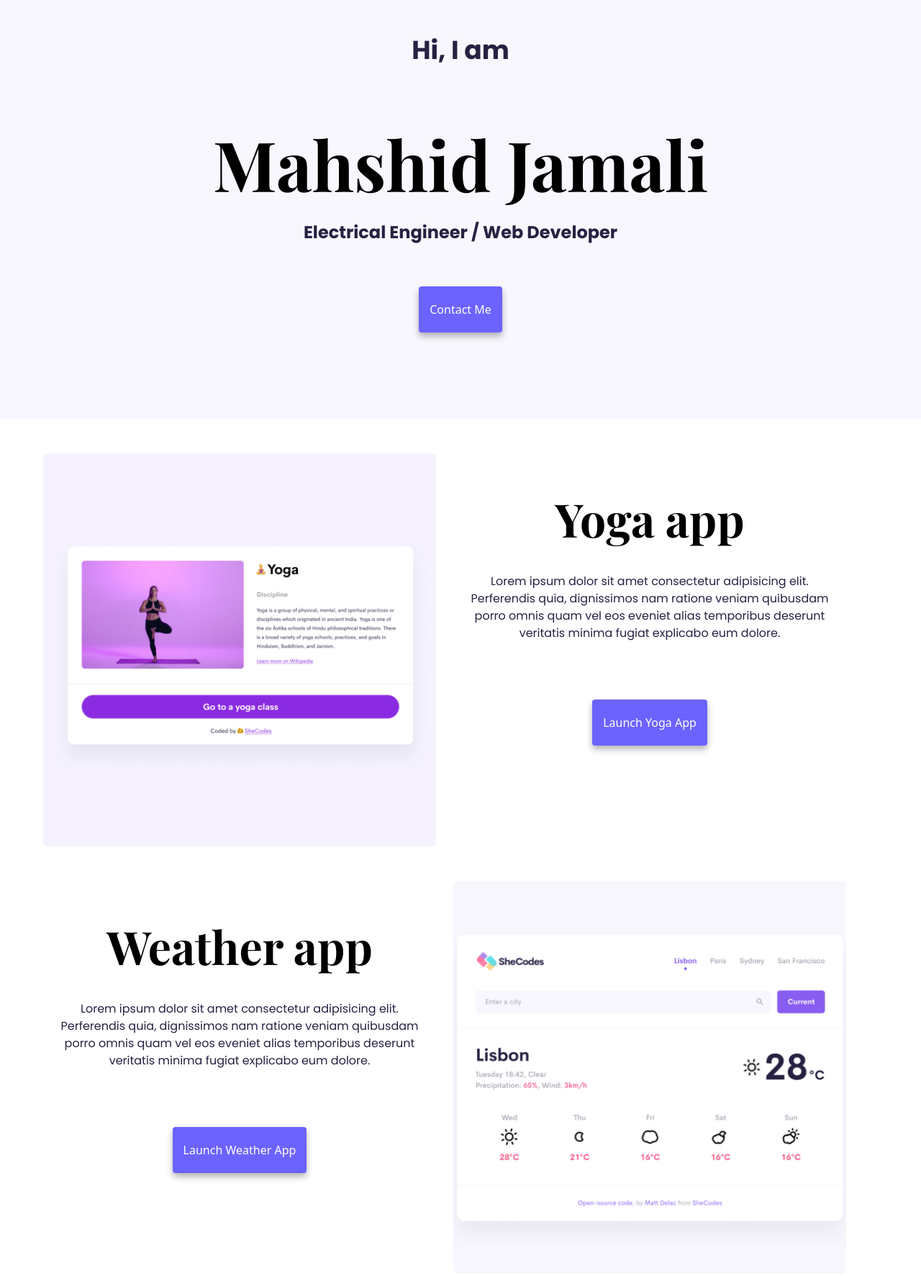
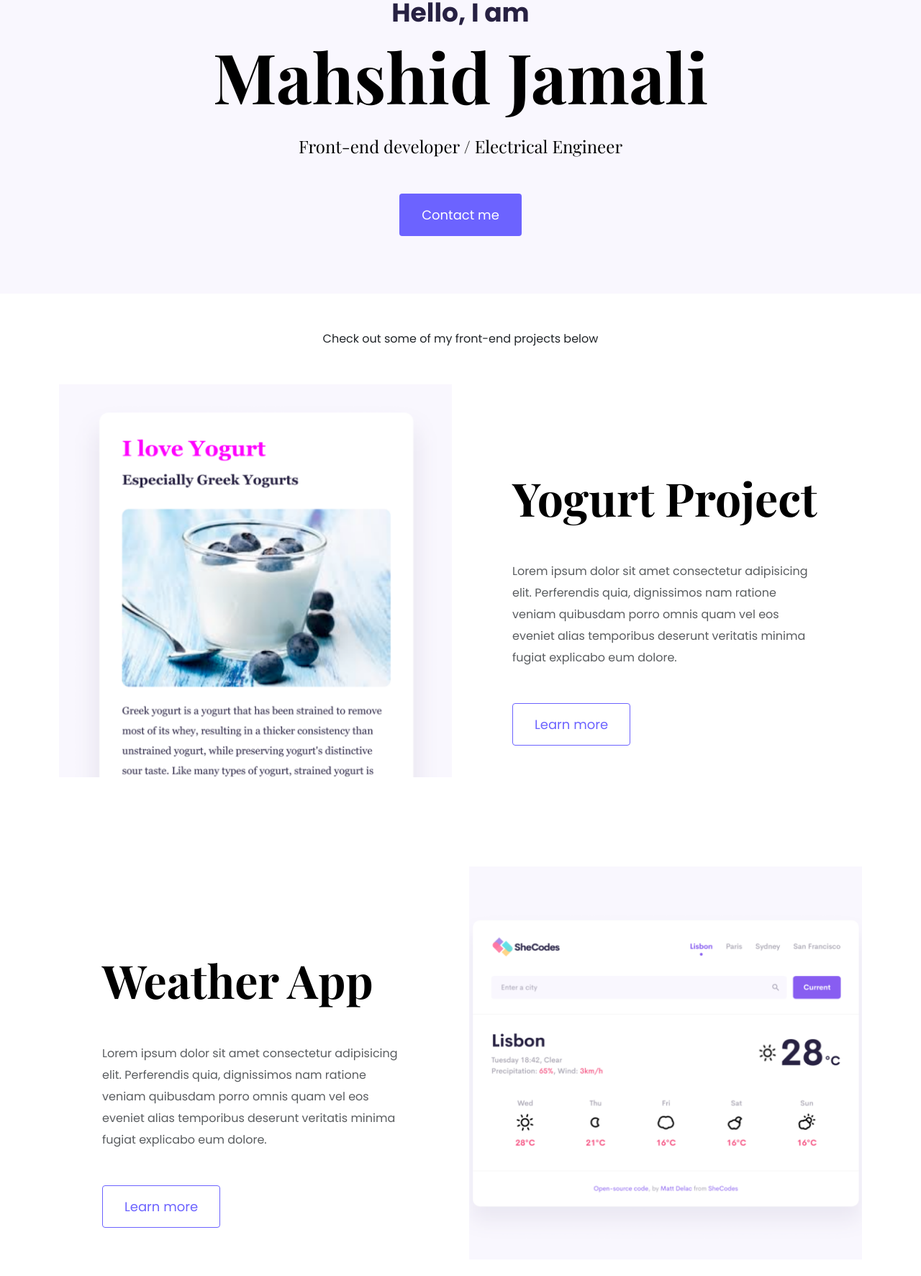
Before and after one commit to mahshid9574/My-CV, a plain HTML site: page index.html in a window 1280 px wide. Shown: the part 77-1850 px from the top of the page at 72% size. Drawn offline with nearby package versions, Linux system fonts and the light colour scheme; a web font is replaced by a local one.

Commit message:
modified and justified the home page

```diff
--- a/index.html
+++ b/index.html
@@ -2,118 +2,122 @@
 <html lang="en">
   <head>
     <meta charset="UTF-8" />
+    <meta http-equiv="X-UA-Compatible" content="IE=edge" />
     <meta name="viewport" content="width=device-width, initial-scale=1.0" />
+    <meta
+      name="description"
+      content="Mahshid Jamali is an electrical engineer and a front-end developer."
+    />
+    <title>Mahshid Jamali : Front-end developer/Electrical Engineer</title>
+
     <link
       href="https://cdn.jsdelivr.net/npm/bootstrap@5.3.3/dist/css/bootstrap.min.css"
       rel="stylesheet"
       integrity="sha384-QWTKZyjpPEjISv5WaRU9OFeRpok6YctnYmDr5pNlyT2bRjXh0JMhjY6hW+ALEwIH"
       crossorigin="anonymous"
     />
-    <link rel="preconnect" href="https://fonts.googleapis.com" />
-    <link rel="preconnect" href="https://fonts.gstatic.com" crossorigin />
+
     <link rel="preconnect" href="https://fonts.googleapis.com" />
     <link rel="preconnect" href="https://fonts.gstatic.com" crossorigin />
     <link
       href="https://fonts.googleapis.com/css2?family=Playfair+Display:ital,wght@0,400..900;1,400..900&family=Poppins:ital,wght@0,100;0,200;0,300;0,400;0,500;0,600;0,700;0,800;0,900;1,100;1,200;1,300;1,400;1,500;1,600;1,700;1,800;1,900&display=swap"
       rel="stylesheet"
     />
+
     <link rel="stylesheet" href="styles/portfolio.css" />
-    <script
-      src="https://kit.fontawesome.com/f244eabbf0.js"
-      crossorigin="anonymous"
-    ></script>
-    <title>Mahshid Jamali web developer electrical engineer portfolio</title>
   </head>
+
   <body>
     <div class="hero">
-      <p>Hi, I am</p>
+      <p>Hello, I am</p>
       <h1>Mahshid Jamali</h1>
-      <h2>Electrical Engineer / Web Developer</h2>
-
-      <div class="navigation-links">
-        <a href="#" class="primary-link" title="Contact Me">contact me</a>
+      <h2 class="mb-5">Front-end developer / Electrical Engineer</h2>
+      <div>
+        <a href="/contact.html" class="btn btn-branding" title="Contact me"
+          >Contact me</a
+        >
       </div>
     </div>
-
-    <div class="container text-center m-5">
-      <div class="row">
-        <div class="col-sm-6">
+    <p class="text-center m-5">Check out some of my front-end projects below</p>
+    <div class="container">
+      <div class="row mb-5">
+        <div class="col d-none d-lg-block">
           <img
-            src="/images/yoga.png"
-            alt="Yoga App"
-            class="img-fluid rounded"
+            src="images/yogurt.png"
+            class="img-fluid"
+            alt="Yogurt project preview"
           />
         </div>
-        <div class="col-sm-6">
-          <h2 class="mb-3">Yoga app</h2>
-          <p>
-            Lorem ipsum dolor sit amet consectetur adipisicing elit. Perferendis
-            quia, dignissimos nam ratione veniam quibusdam porro omnis quam vel
-            eos eveniet alias temporibus deserunt veritatis minima fugiat
-            explicabo eum dolore.
-          </p>
-          <div class="navigation-links">
-            <a href="#" class="primary-link" title="Yoga App"
-              >launch yoga app</a
-            >
+        <div class="col">
+          <div class="project-desciption">
+            <h2 class="mb-5">Yogurt Project</h2>
+            <p class="mb-5 text-muted">
+              Lorem ipsum dolor sit amet consectetur adipisicing elit.
+              Perferendis quia, dignissimos nam ratione veniam quibusdam porro
+              omnis quam vel eos eveniet alias temporibus deserunt veritatis
+              minima fugiat explicabo eum dolore.
+            </p>
+            <a href="/work.html" class="btn btn-branding-outline">
+              Learn more
+            </a>
           </div>
         </div>
       </div>
-    </div>
-    <div class="container text-center m-5">
-      <div class="row">
-        <div class="col-sm-6">
-          <h2 class="mb-3">Weather app</h2>
-          <p>
-            Lorem ipsum dolor sit amet consectetur adipisicing elit. Perferendis
-            quia, dignissimos nam ratione veniam quibusdam porro omnis quam vel
-            eos eveniet alias temporibus deserunt veritatis minima fugiat
-            explicabo eum dolore.
-          </p>
-          <div class="navigation-links">
-            <a href="#" class="primary-link" title="Weather App"
-              >launch weather app</a
-            >
+      <div class="row mb-5">
+        <div class="col">
+          <div class="project-desciption">
+            <h2 class="mb-5">Weather App</h2>
+            <p class="mb-5 text-muted">
+              Lorem ipsum dolor sit amet consectetur adipisicing elit.
+              Perferendis quia, dignissimos nam ratione veniam quibusdam porro
+              omnis quam vel eos eveniet alias temporibus deserunt veritatis
+              minima fugiat explicabo eum dolore.
+            </p>
+            <a href="/work.html" class="btn btn-branding-outline">
+              Learn more
+            </a>
           </div>
         </div>
-        <div class="col-sm-6">
+        <div class="col d-none d-lg-block">
           <img
-            src="/images/weather.png"
-            alt="Weather App"
-            class="img-fluid rounded"
+            src="images/weather.png"
+            class="img-fluid"
+            alt="Weather project preview"
           />
         </div>
       </div>
-    </div>
-    <div class="container text-center m-5">
       <div class="row">
-        <div class="col-sm-6">
+        <div class="col d-none d-lg-block">
           <img
-            src="/images/yogurt.png"
-            alt="Yogurt App"
-            class="img-fluid rounded"
+            src="images/dictionary.png"
+            class="img-fluid"
+            alt="Dictionary app preview"
           />
         </div>
-        <div class="col-sm-6">
-          <h2 class="mb-3">Yougert app</h2>
-          <p>
-            Lorem ipsum dolor sit amet consectetur adipisicing elit. Perferendis
-            quia, dignissimos nam ratione veniam quibusdam porro omnis quam vel
-            eos eveniet alias temporibus deserunt veritatis minima fugiat
-            explicabo eum dolore.
-          </p>
-          <div class="navigation-links">
-            <a href="#" class="primary-link" title="Yogurt App"
-              >launch yogurt app</a
-            >
+        <div class="col">
+          <div class="project-desciption">
+            <h2 class="mb-5">Dictionary App</h2>
+            <p class="mb-5 text-muted">
+              Lorem ipsum dolor sit amet consectetur adipisicing elit.
+              Perferendis quia, dignissimos nam ratione veniam quibusdam porro
+              omnis quam vel eos eveniet alias temporibus deserunt veritatis
+              minima fugiat explicabo eum dolore.
+            </p>
+            <a href="/work.html" class="btn btn-branding-outline">
+              Learn more
+            </a>
           </div>
         </div>
       </div>
+      <script
+        src="https://kit.fontawesome.com/f244eabbf0.js"
+        crossorigin="anonymous"
+      ></script>
+      <script
+        src="https://cdn.jsdelivr.net/npm/bootstrap@5.3.3/dist/js/bootstrap.bundle.min.js"
+        integrity="sha384-YvpcrYf0tY3lHB60NNkmXc5s9fDVZLESaAA55NDzOxhy9GkcIdslK1eN7N6jIeHz"
+        crossorigin="anonymous"
+      ></script>
     </div>
-    <script
-      src="https://cdn.jsdelivr.net/npm/bootstrap@5.3.3/dist/js/bootstrap.bundle.min.js"
-      integrity="sha384-YvpcrYf0tY3lHB60NNkmXc5s9fDVZLESaAA55NDzOxhy9GkcIdslK1eN7N6jIeHz"
-      crossorigin="anonymous"
-    ></script>
   </body>
 </html>
--- a/styles/portfolio.css
+++ b/styles/portfolio.css
@@ -1,75 +1,149 @@
+:root {
+  --primary-color: #6c63ff;
+  --secondary-color: #f9f7fe;
+  --heading-font-family: "Playfair Display", serif;
+  --default-font-family: "Poppins", sans-serif;
+}
+
+body {
+  font-family: var(--default-font-family);
+}
+
+h1,
+h2,
+h3 {
+  color: black;
+  font-family: var(--heading-font-family);
+  font-weight: bold;
+}
+
 h1 {
-  font-family: "Playfair Display", serif;
   font-size: 96px;
-  font-weight: bold;
-  font-style: normal;
-  color: black;
-  margin-top: 53px;
+  line-height: 1.5;
+}
+
+h2 {
+  font-size: 64px;
+}
+
+h3 {
+  font-size: 48px;
+}
+
+p {
+  font-size: 16px;
+  font-weight: normal;
+  line-height: 30px;
 }
 
 .hero {
+  background: var(--secondary-color);
   text-align: center;
-  background-color: #f9f7fe;
-  padding: 100px;
+  padding: 80px 20px;
 }
 
 .hero p {
-  font-weight: 700;
   font-size: 36px;
+  font-weight: bold;
+  margin: 0;
   color: #272142;
 }
 
 .hero h2 {
-  font-family: "Poppins", sans-serif;
-  font-style: normal;
-  font-weight: regular;
+  font-family: var(--heading-font-family);
   font-size: 24px;
-  color: #272142;
-  margin-top: 24px;
-}
-:root {
-  --primary-color: #6c63ff;
-  --secondary-color: #f5f2fe;
-  --box-shadow: 0 5px 10px rgba(0, 0, 0, 0.3);
+  font-weight: normal;
+  line-height: 1.5;
 }
 
-h2 {
-  font-family: "Playfair Display", serif;
-  font-size: 64px;
-  font-weight: bold;
-  font-style: normal;
-  color: black;
-  margin-top: 53px;
+.content-container {
+  padding: 60px 20px;
 }
 
-p {
-  font-family: "Poppins", sans-serif;
-  font-style: normal;
-
-  padding: 20px;
-  border-radius: 4px;
-  font-size: 16px;
-  line-height: 1.5;
-  text-align: center;
-  color: #272142;
+.content {
+  margin: 30px;
 }
 
-.navigation-links {
-  display: flex;
-  margin-top: 40px;
-  justify-content: center;
+.content h1 {
+  font-size: 64px;
+  line-height: 80px;
 }
 
-.navigation-links a {
-  margin: 20px;
-  border-radius: 4px;
-  padding: 20px 15px;
-  text-decoration: none;
-  text-transform: capitalize;
+.content h2 {
+  font-family: var(--default-font-family);
+  font-size: 18px;
 }
 
-.primary-link {
+.content h3 {
+  font-family: var(--default-font-family);
+  font-size: 24px;
+  line-height: 1.5;
+}
+
+.content p {
+  font-size: 14px;
+}
+
+.btn-branding {
   background: var(--primary-color);
-  box-shadow: var(--box-shadow);
+  border-radius: 4px;
+  color: white;
+  text-decoration: none;
+  font-size: 18px;
+  line-height: 27px;
+  padding: 15px 30px;
+}
+
+.btn-branding:hover {
+  background-color: white;
+  color: var(--primary-color);
+  border-color: var(--primary-color);
+}
+
+.btn-branding-outline {
+  color: var(--primary-color);
+  border: 1px solid var(--primary-color);
+  border-radius: 4px;
+  font-size: 18px;
+  text-decoration: none;
+  line-height: 27px;
+  padding: 15px 30px;
+}
+
+.btn-branding-outline:hover {
+  background: var(--primary-color);
   color: white;
 }
+
+.project-desciption {
+  padding: 120px 60px;
+}
+
+.logo {
+  max-height: 40px;
+}
+
+@media (max-width: 900px) {
+  h1 {
+    font-size: 44px;
+    line-height: 1.5;
+  }
+
+  h2 {
+    font-size: 44px;
+  }
+
+  h3 {
+    font-size: 26px;
+  }
+
+  .content {
+    text-align: center;
+    padding: 0;
+  }
+
+  .project-desciption {
+    padding: 0;
+    text-align: center;
+  }
+}
```
Also changed, not shown: images/dictionary.png (added).
